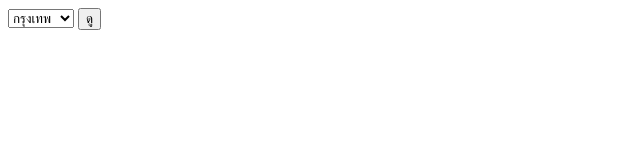
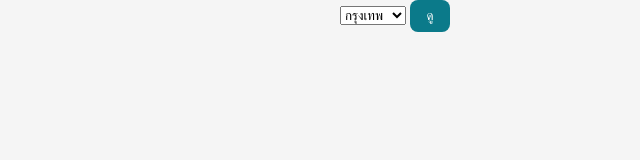
Before and after one commit to Microvave/FirstZero, a plain HTML site: page weather-app/index.html in a window 1280 px wide. Shown: the whole page, without its empty margins (0-640 px from the left). Drawn offline with Linux system fonts and the light colour scheme.

Commit message:
feat: add initial HTML structure and styling for weather app

```diff
--- a/weather-app/index.html
+++ b/weather-app/index.html
@@ -3,6 +3,8 @@
   <head>
     <meta charset="UTF-8">
     <title>Weather</title>
+    <meta name="viewport" content="width=device-width, initial-scale=1.0">
+    <link rel="stylesheet" href="style.css">
   </head>
   <body>
     <select id="city-select">
--- /dev/null
+++ b/weather-app/style.css
@@ -0,0 +1,23 @@
+section {
+  background-color: #ffffff;
+  padding: 20px;
+  border: 1px solid #dddddd;
+  border-radius: 8px;
+  display: flex;
+}
+
+body {
+  font-family: sans-serif;
+  background-color: #f5f5f5;
+  max-width: 600px;
+  margin: 0 auto;
+  padding: 0 16px;
+}
+
+button {
+  border: none;
+  background-color: #0b7a8a;
+  color: white;
+  padding: 8px 16px;
+  border-radius: 8px;
+}
```
Also changed, not shown: weather-app/script.js (+7 -0 lines).
